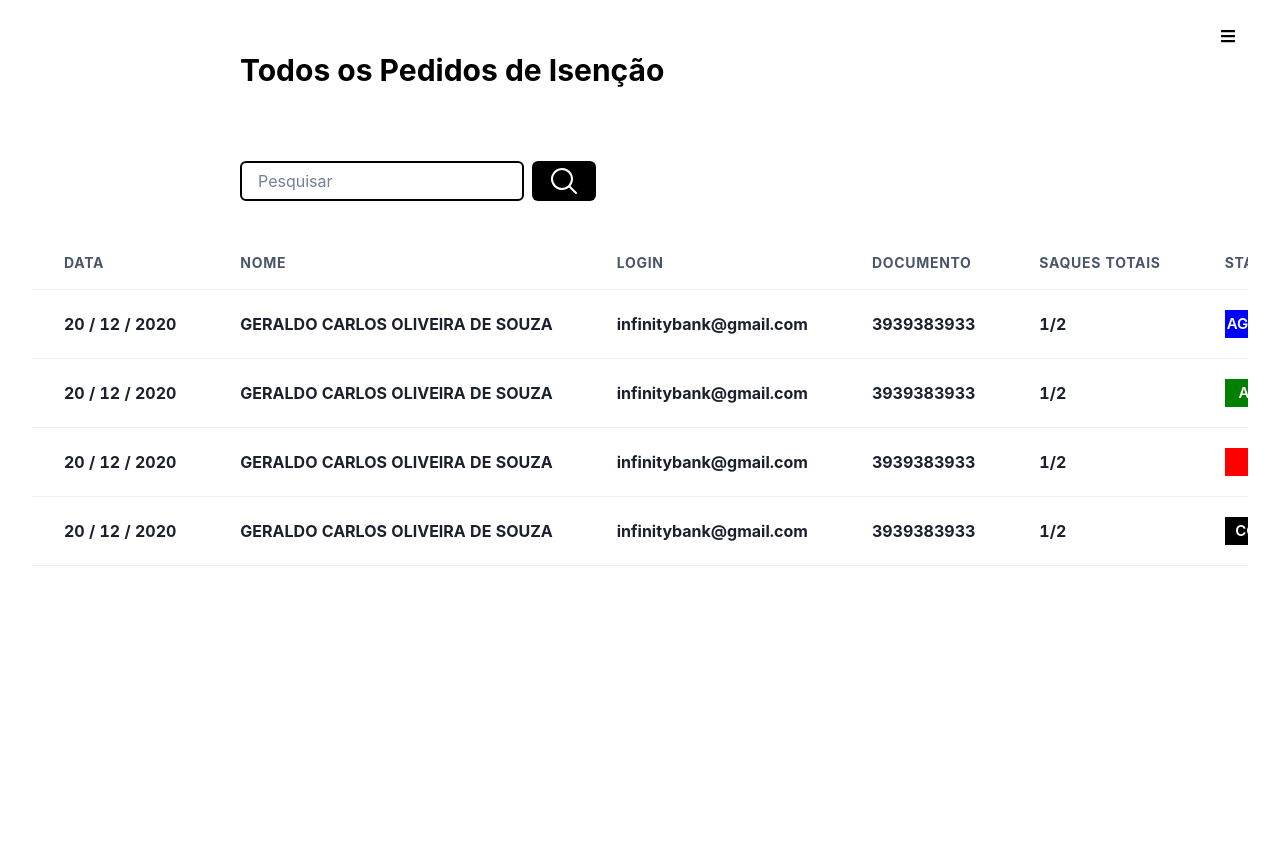
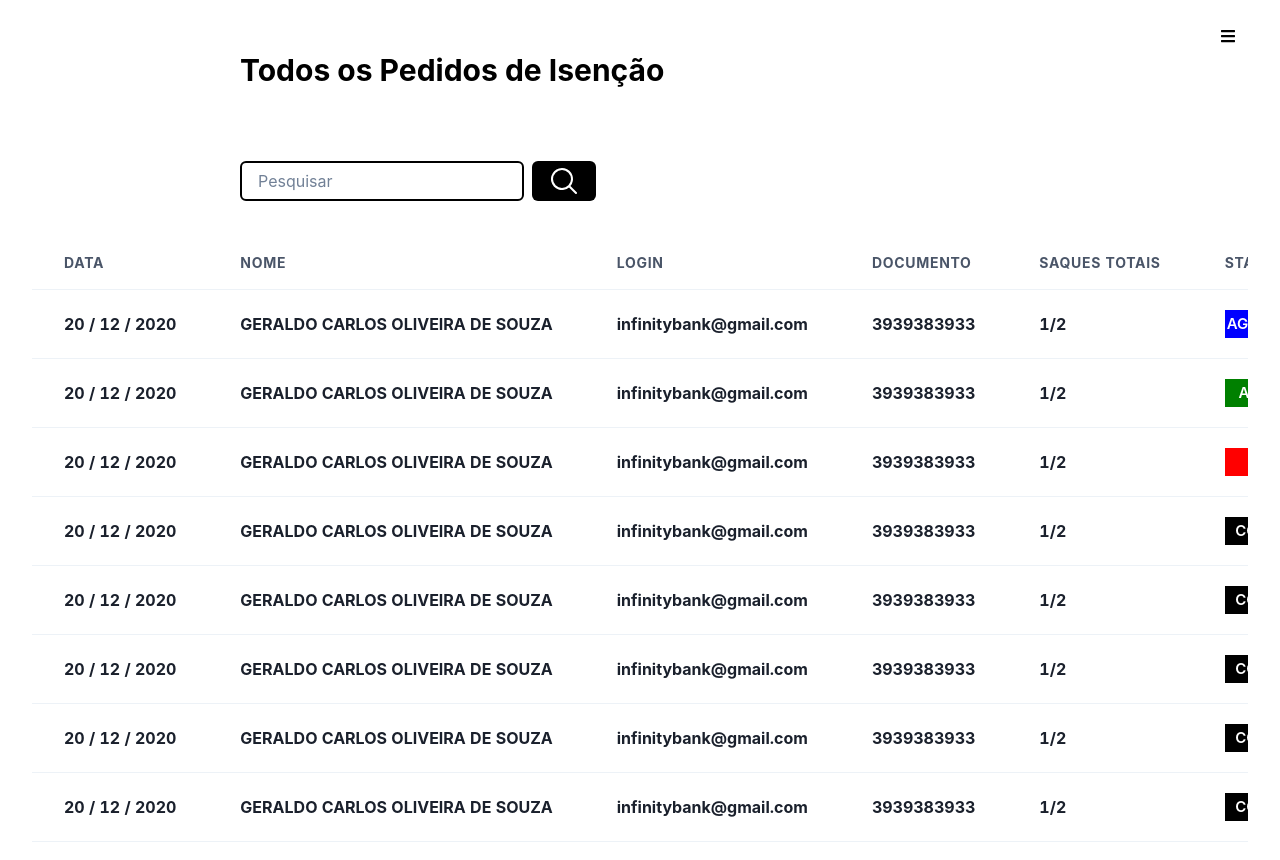
Before and after one commit to jonathan-trl/infinitypay2, a Next.js app: page /exemption in a window 1280 px wide. Shown: the top 860 px of the page. Before the commit the page ends 800 px from the top, so only its background shows below. Built offline with nearby package versions, Linux system fonts and the light colour scheme; a web font is replaced by a local one.

Commit message:
six commit

```diff
--- a/src/data/ExemptionData.ts
+++ b/src/data/ExemptionData.ts
@@ -38,4 +38,40 @@ export const ExemptionData = [
     totalWithdraw: '1/2',
     status: 'concluded',
   },
+  {
+    date: '20 / 12 / 2020',
+    name: 'GERALDO CARLOS OLIVEIRA DE SOUZA',
+
+    login: 'infinitybank@gmail.com',
+    document: '3939383933',
+    totalWithdraw: '1/2',
+    status: 'concluded',
+  },
+  {
+    date: '20 / 12 / 2020',
+    name: 'GERALDO CARLOS OLIVEIRA DE SOUZA',
+
+    login: 'infinitybank@gmail.com',
+    document: '3939383933',
+    totalWithdraw: '1/2',
+    status: 'concluded',
+  },
+  {
+    date: '20 / 12 / 2020',
+    name: 'GERALDO CARLOS OLIVEIRA DE SOUZA',
+
+    login: 'infinitybank@gmail.com',
+    document: '3939383933',
+    totalWithdraw: '1/2',
+    status: 'concluded',
+  },
+  {
+    date: '20 / 12 / 2020',
+    name: 'GERALDO CARLOS OLIVEIRA DE SOUZA',
+
+    login: 'infinitybank@gmail.com',
+    document: '3939383933',
+    totalWithdraw: '1/2',
+    status: 'concluded',
+  },
 ]
```
Also changed, not shown: src/data/AffiliatesData.ts (+33 -0 lines), src/pages/acounts/index.tsx (+4 -4 lines).
